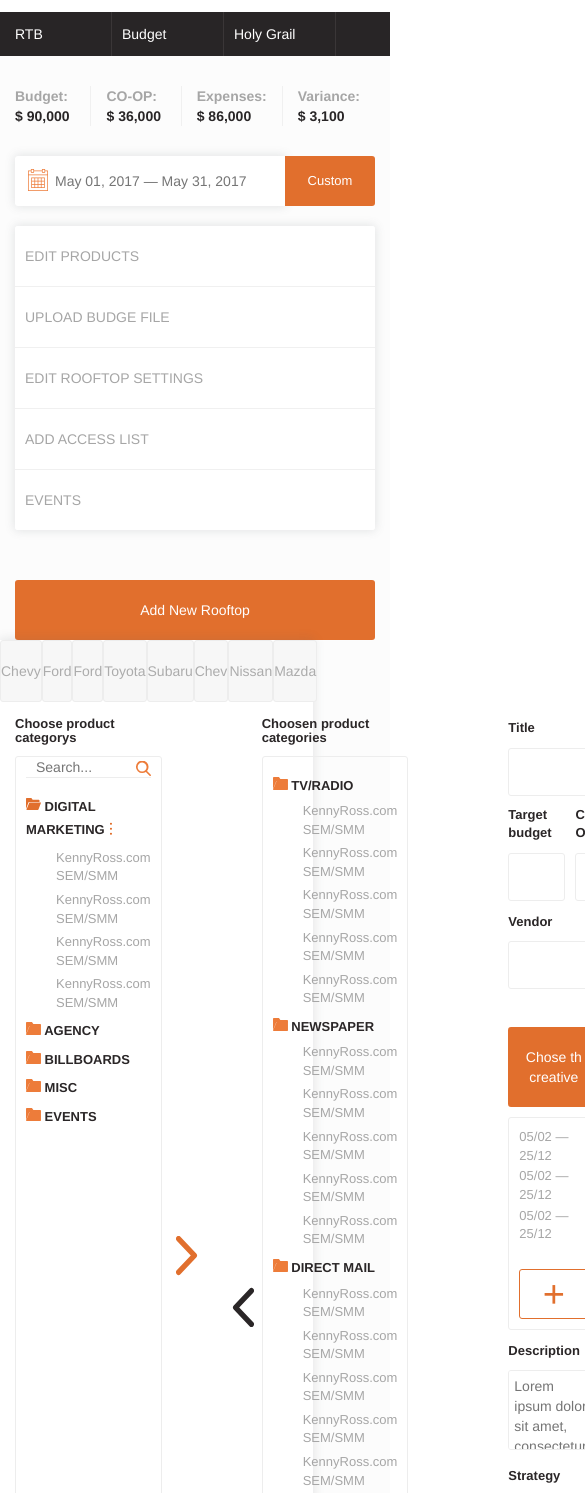
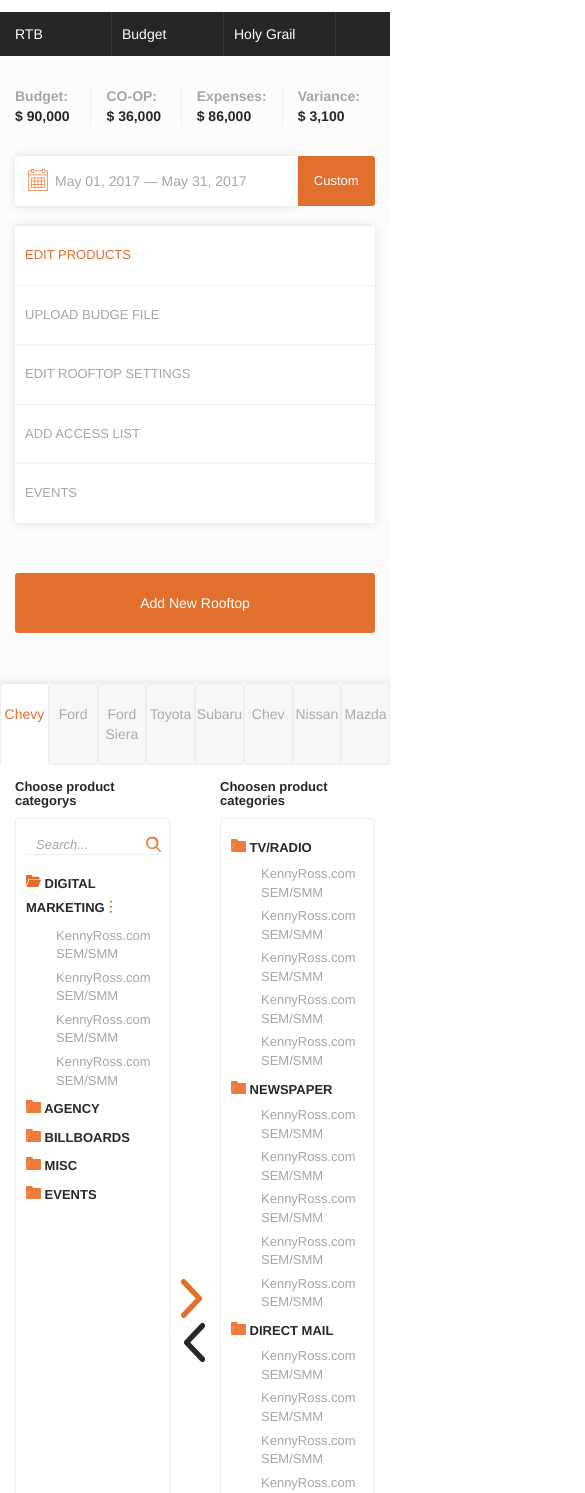
Before and after one commit to ZvezdocheTag/vue-test-app, a website: page index.html in a window 390 px wide. Shown: the part 49-1542 px from the top of the page, 585 px wide, since content can reach past the window. Drawn offline with nearby package versions, Linux system fonts and the light colour scheme.

Commit message:
vue toggler

```diff
--- a/css/main.css
+++ b/css/main.css
@@ -10,9 +10,11 @@
     --main-text-color-hover: #898989;
     --main-shadow: 0px 0px 10px 1px rgba(89,94,104,0.15);
 }
-
-body {
-
+::-webkit-input-placeholder {
+    color: #a6a6a6;
+}
+a:active, a:focus {
+    text-decoration: none;
 }
 
 a:hover {
@@ -99,7 +101,10 @@ main {
     flex: 1;
 }
 .date-picker__item {
-    flex-basis: 180px;
+    flex-grow: 2;
+}
+.date-picker__item {
+    width: 100%;
     border-radius: 3px 0 0 3px;
     border: none;
     outline: none;
@@ -144,7 +149,11 @@ main {
     color: var(--main-text-color);
    text-transform: uppercase;
    background-color:#fff;
+   /* font-weight: 500; */
 
+}
+.control-panel__link.linkactive {
+    color: var(--main-color);
 }
 .control-panel__item {
     border-bottom: 1px solid #f0f0f0;
@@ -181,7 +190,7 @@ main {
     padding-bottom: 20px;
     background-color: #f7f7f7;
 }
-.car-tabs__item.item--active {
+.car-tabs__item.itemactive {
     color: var(--main-color);
     background-color: #fff;
     border-bottom: none;
@@ -200,6 +209,13 @@ main {
     padding-top: 15px;
     display: flex;
     padding-bottom: 40px;
+    position: relative;
+}
+.admin-panel__page {
+    top: -10px;
+    font-size: 16px;
+    right: 10px;
+    position: absolute;
 }
 .admin-category,
 .admin-card-form {
@@ -215,24 +231,41 @@ main {
 }
 .admin-category {
     display: flex;
+    position: relative;
 }
 .admin-category__column {
     position: relative;
 }
-.admin-category__arrow {
+/* .admin-category__arrow {
     position: absolute;
     top: 50%;
-    left: 110%;
+    left: calc(100% + 40px);
     cursor: pointer;
 }
 
 .admin-category__arrow.arrow--left {
     position: absolute;
     top: 54%;
-    left: -20%;
+    left: calc(0% - 60px);
     transform: rotate(180deg);
+}  */
+
+.admin-category__control {
+    position: absolute;
+    top: 50%;
+    margin-top: -20px;
+    margin-right: -10px;
+    right: 50%;
+    width: 24px;
 }
-
+.admin-category__arrow {
+    display: block;
+    width: 100%;
+}
+.admin-category__arrow.arrow--left {
+    transform: rotate(180deg);
+    margin-top: -15px;
+}
 .admin-category__arrow.arrow--left svg  {
     fill: #2a2627;
 }
@@ -253,11 +286,33 @@ main {
 }
 .admin-category__search {
     position: relative;
+    margin-top: 15px;
+
 }
+.admin-card-form__select {
+    position: relative;
+}
+
+.select-arrow  {
+    color: #2a2627;
+    position: absolute;
+    margin-left: 3px;
+    margin-top: 4px;
+    width: 10px;
+    height: 10px;
+    border-bottom: solid 2px currentColor;
+    border-left: solid 2px currentColor;
+    -webkit-transform: rotate(-45deg);
+    transform: rotate(-45deg);
+    top: 13px;
+    right: 14px;
+  }
+
+
 .admin-category__search .icon-search {
     position: absolute;
-    top: 4px;
-    right: 5px;
+    top: 1px;
+    right: 3px;
     cursor: pointer;
 }
 .admin-category__search input {
@@ -267,6 +322,10 @@ main {
     width: calc(100% - 20px);
     padding: 0 10px;
     margin: 0 10px;
+}
+.admin-category__search input::-webkit-input-placeholder {
+    font-style: italic;
+    font-size: 13px;
 }
 .admin-category-list {
     padding: 20px 10px;
@@ -314,7 +373,7 @@ main {
     background: url('../images/openfolder.svg') no-repeat;
 }
 .admin-card-form {
-    margin-left: 100px;
+    margin-left: 5%;
 }
 
 .admin-card-form__field label,
@@ -360,9 +419,7 @@ main {
     color: var(--main-color);
     text-align: center;
     font-size: 38px;
-    line-height: 38px;
-    padding-top: 5px;
-    padding-bottom: 5px;
+    line-height: 32px;
     border-radius: 3px;
 }
 .flight-date__add:hover {
@@ -383,7 +440,8 @@ main {
     color: #fff;
     width: 100%;
     text-align: center;
-    padding: 20px 0;
+    height: 50px;
+    line-height: 50px;
     margin-top: 28px;
     border-radius: 3px;
 }
@@ -416,3 +474,74 @@ body .admin-category__column::-webkit-scrollbar-thumb
 	-webkit-box-shadow: inset 0 0 6px rgba(0,0,0,.3);
 	background-color: #dfdfdf;
 }
+
+@media (max-width: 1450px) {
+    /* .admin-card-form {
+        margin-left: 20px;
+    } */
+    .admin-category__item + .admin-category__item {
+        margin-left: 50px;
+    }
+    .admin-card-form__row {
+        flex-wrap: wrap;
+    }
+    .admin-card-form__row > * {
+        width: 100%;
+    }
+    .admin-card-form__row > *:first-child {
+        margin-right: 0;
+    }
+}
+@media (max-width: 1170px) {
+    .admin-panel {
+        flex-wrap: wrap;
+    }
+    .admin-category, .admin-card-form {
+        width: 100%;
+        flex-basis: 100%;
+        margin-left: 0;
+    }
+    .admin-category {
+        justify-content: space-between;
+        margin-bottom: 30px;
+    }
+    .admin-panel__page {
+        font-size: 13px;
+    }
+
+    .control-panel__link {
+        font-size: 13px;
+    }
+    .date-picker__item {
+        flex-grow: 1;
+    }
+    .date-picker__item::-webkit-input-placeholder {
+        opacity: 0;
+    }
+
+    .date-picker__button {
+        flex-grow: 3;
+    }
+}
+
+@media (max-width: 992px) {
+    .date-picker__item {
+        flex-grow: 3;
+    }
+    .date-picker__item::-webkit-input-placeholder {
+        opacity: 1;
+    }
+    .date-picker__button {
+        flex-grow: 1;
+    }
+    .col-md-13.admin-panel-decor {
+        margin-top: 50px;
+        width: 100%;
+    }
+    .admin-panel__page {
+        display: none;
+    }
+    .admin-category__control {
+        /* right: -40%; */
+    }
+}
--- a/index.html
+++ b/index.html
@@ -27,7 +27,7 @@
             </style>
         </defs>
         <path id="search-icon" data-name="Forma 1" class="cls-1" d="M723.762,289.662l-3.7-3.713a5.915,5.915,0,0,0,1.471-3.893,6.273,6.273,0,1,0-6.269,6.056,6.351,6.351,0,0,0,3.591-1.1l3.724,3.742a0.838,0.838,0,0,0,1.156.021A0.773,0.773,0,0,0,723.762,289.662Zm-8.494-12.082a4.479,4.479,0,1,1-4.634,4.476A4.562,4.562,0,0,1,715.268,277.58Z"
-            transform="translate(-709 -276)" />
+            transform="translate(-709 -274)" />
     </svg>
 
     <svg style="display:none;" xmlns="http://www.w3.org/2000/svg" width="20" height="22" viewBox="0 0 20 22">
@@ -79,7 +79,7 @@
     <main>
         <div class="container-fluid">
             <div class="row">
-                <div class="col-md-6">
+                <div class="col-md-12">
                     <div class="indicators">
                         <div class="indicators__item">
                             <div class="indicators__title">Budget:</div>
@@ -120,20 +120,12 @@
                         <a href="#" class="date-picker__button">Custom</a>
                     </div>
                     <div class="control-panel">
-                        <div class="control-panel__item">
-                            <a href="" class="control-panel__link">edit products</a>
-                        </div>
-                        <div class="control-panel__item">
-                            <a href="" class="control-panel__link">upload budge file</a>
-                        </div>
-                        <div class="control-panel__item">
-                            <a href="" class="control-panel__link">Edit rooftop settings</a>
-                        </div>
-                        <div class="control-panel__item">
-                            <a href="" class="control-panel__link">add access list</a>
-                        </div>
-                        <div class="control-panel__item">
-                            <a href="" class="control-panel__link">events</a>
+                        <div class="control-panel__item" v-for="pane in controlPanel">
+                            <a
+                            v-on:click.prevent="isActivePane = pane.name"
+                            v-bind:class="{linkactive: pane.name === isActivePane}"
+                            href=""
+                            class="control-panel__link">{{pane.name}}</a>
                         </div>
                     </div>
                     <button class="add-new-item" v-on:click="addNewCar">
@@ -142,16 +134,33 @@
                 </div>
                 <div class="col-md-13 admin-panel-decor">
                     <div class="car-tabs">
-                        <a href="" class="car-tabs__item" v-bind:class="{active: car.isActive}" v-for="car in cars">{{car.name}}</a>
+                        <a
+                        href=""
+                        v-on:click.prevent="isSelectedCar = car.id"
+                        class="car-tabs__item"
+                        v-bind:class="{itemactive: isSelectedCar === car.id}"
+                        v-for="car in cars">{{car.name}} </a>
                     </div>
-                    <div class="admin-panel">
+                    <div v-if="isActivePane === `edit products`" class="admin-panel">
+                        <h2 class="admin-panel__page"><span style="color: tomato;">Admin Panel name {{filterCar()}}</span></h2>
                         <div class="admin-category">
+                                <div class="admin-category__control">
+                                        <a class="admin-category__arrow arrow--right">
+                                                <svg xmlns="http://www.w3.org/2000/svg" width="22" height="44" fill="#e16f2d" viewBox="0 0 22 44">
+                                                    <use xmlns:xlink="http://www.w3.org/1999/xlink" xlink:href="#arrow-icon" ></use>
+                                                </svg>
+                                        </a>
+                                        <a class="admin-category__arrow arrow--left">
+                                                <svg xmlns="http://www.w3.org/2000/svg" width="22" height="44" fill="#333333" viewBox="0 0 22 44">
+                                                    <use xmlns:xlink="http://www.w3.org/1999/xlink" xlink:href="#arrow-icon"></use>
+                                                </svg>
+                                        </a>
+                                    </div>
                             <div class="admin-category__item">
-                                <span class="admin-category__arrow">
-                                        <svg xmlns="http://www.w3.org/2000/svg" width="22" height="44" fill="#e16f2d" viewBox="0 0 22 44">
-                                            <use xmlns:xlink="http://www.w3.org/1999/xlink" xlink:href="#arrow-icon" ></use>
-                                        </svg>
-                                </span>
+
+
+
+
                                 <h3 class="admin-panel-title">Choose product categorys</h3>
                                 <div class="admin-category__column">
                                     <div class="admin-category__search">
@@ -197,11 +206,7 @@
                                 </div>
                             </div>
                             <div class="admin-category__item">
-                                <span class="admin-category__arrow arrow--left">
-                                    <svg xmlns="http://www.w3.org/2000/svg" width="22" height="44" fill="#333333" viewBox="0 0 22 44">
-                                        <use xmlns:xlink="http://www.w3.org/1999/xlink" xlink:href="#arrow-icon"></use>
-                                    </svg>
-                                </span>
+
                                 <h3 class="admin-panel-title">Choosen product categories</h3>
                                 <div class="admin-category__column">
                                     <ul class="admin-category-list">
@@ -396,21 +401,25 @@
 
                                         <div class="admin-card-form__field">
                                             <label class="admin-panel-title">Title</label>
-                                            <input type="text">
+                                            <input type="text" name="title" placeholder="Title">
                                         </div>
                                         <div class="admin-card-form__row">
                                             <div class="admin-card-form__field">
                                                 <label class="admin-panel-title">Target budget</label>
-                                                <input type="text">
+                                                <input type="text" name="budget" placeholder="$6000">
                                             </div>
                                             <div class="admin-card-form__field field--co-op">
                                                 <label class="admin-panel-title">CO-OP</label>
-                                                <input type="text">
+                                                <input type="text" name="co-op" placeholder="$365">
                                             </div>
                                         </div>
-                                        <div class="admin-card-form__field">
+                                        <div class="admin-card-form__field field--vendor">
                                             <label class="admin-panel-title">Vendor</label>
-                                            <input type="text">
+                                            <div class="admin-card-form__select">
+                                                <i class="select-arrow"></i>
+                                                <input type="text" name="vendor" placeholder="TLC">
+                                            </div>
+
                                         </div>
 
                                     </div>
@@ -421,7 +430,9 @@
                                             <button class="admin-card-form__submit">Chose th creative</button>
                                         </div>
                                         <div class="admin-card-form__field">
+                                                <label class="admin-panel-title">Target budget</label>
                                             <div class="flight-date">
+
                                                 <ul class="flight-date-list">
                                                     <li class="flight-date-list__item">
                                                         <span class="start">05/02</span>
@@ -463,6 +474,18 @@
                             </form>
                         </div>
                     </div>
+                    <div v-else-if="isActivePane === 'upload budge file'">
+                            <h1>{{isActivePane}}</h1>
+                    </div>
+                    <div v-else-if="isActivePane === 'Edit rooftop settings'">
+                            <h1>{{isActivePane}}</h1>
+                    </div>
+                    <div v-else-if="isActivePane === 'add access list'">
+                            <h1>{{isActivePane}}</h1>
+                    </div>
+                    <div v-else-if="isActivePane === 'events'">
+                            <h1>{{isActivePane}}</h1>
+                    </div>
                 </div>
             </div>
         </div>
@@ -471,51 +494,7 @@
 
     </div>
 
-    <script>
-
-        Vue.component('todo-item', {
-            template: '<li>Это todo</li>'
-        })
-        var app = new Vue({
-            el: '#app',
-            data: {
-            isActive: true,
-            cars: [
-            {id: 1,name: "Chevy", isActive: false},
-            {id: 2,name: "Ford", isActive: false},
-            {id: 3,name: "Ford", isActive: false},
-            {id: 4,name: "Toyota", isActive: false},
-            {id: 5,name: "Subaru", isActive: false},
-            {id: 6,name: "Chev", isActive: false},
-            {id: 7,name: "Nissan", isActive: false},
-            {id: 8,name: "Mazda", isActive: false},
-            ],
-            nextCarId: 8,
-            message: 'Вот когда вы загрузили эту страницу: '
-             + new Date().toLocaleString()
-            },
-            computed: {
-                reverseMessage: function() {
-                    console.log(this.message)
-                    return this.message
-                }
-            },
-            methods: {
-                reverseMessageTru: function() {
-                    console.log(this.message)
-                    return Date.now()
-                },
-                addNewCar: function() {
-                    this.cars.push({
-                        id: this.nextCarId++,
-                        name: `Noname ${this.nextCarId}`,
-                        isActive: false
-                    })
-                }
-            },
-        })
-
-    </script>
+    <script src="js/index.js"></script>
 </body>
 
 </html>
--- /dev/null
+++ b/js/index.js
@@ -0,0 +1,66 @@
+(function() {
+    Vue.component('todo-item', {
+        template: '<li>Это todo</li>'
+    })
+
+    var app = new Vue({
+        el: '#app',
+        data: {
+        isActive: true,
+        cars: [
+            {id: 1,name: "Chevy", isActive: true,
+            data: {
+                name: "First 1"
+            }},
+            {id: 2,name: "Ford", isActive: false},
+            {id: 3,name: "Ford Siera", isActive: false},
+            {id: 4,name: "Toyota", isActive: false},
+            {id: 5,name: "Subaru", isActive: false},
+            {id: 6,name: "Chev", isActive: false},
+            {id: 7,name: "Nissan", isActive: false},
+            {id: 8,name: "Mazda", isActive: false},
+        ],
+        controlPanel: [
+            { name: "edit products"},
+            { name: "upload budge file"},
+            { name: "Edit rooftop settings"},
+            { name: "add access list"},
+            { name: "events"},
+        ],
+        isActivePane: 'edit products',
+        isSelectedCar: 1,
+        nextCarId: 9,
+        message: 'Вот когда вы загрузили эту страницу: '
+         + new Date().toLocaleString()
+        },
+        computed: {
+            reverseMessage: function() {
+                return this.message
+            }
+        },
+        methods: {
+            filterCar: function() {
+                let filteredName = this.cars.filter(
+                    item => item.id === this.isSelectedCar)[0].name;
+
+                return filteredName
+            },
+            reverseMessageTru: function() {
+                return Date.now()
+            },
+            addNewCar: function() {
+                this.cars.push({
+                    id: this.nextCarId++,
+                    name: `Noname ${this.nextCarId}`,
+                    isActive: false
+                })
+            },
+            selectControlPane: function(name) {
+              var filter = this.controlPanel.filter(item => item.name == name.trim())[0];
+
+
+            }
+
+        },
+    })
+})();
```
